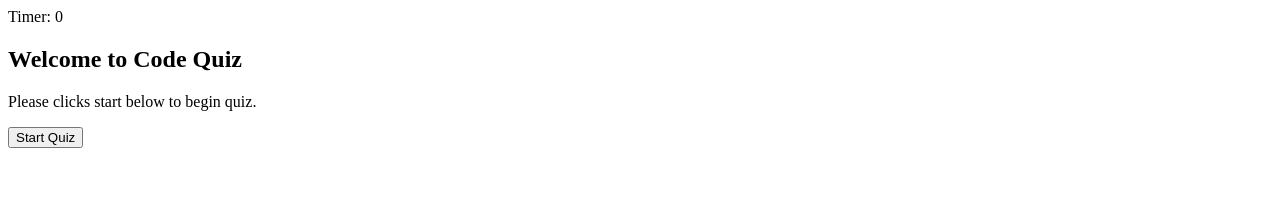
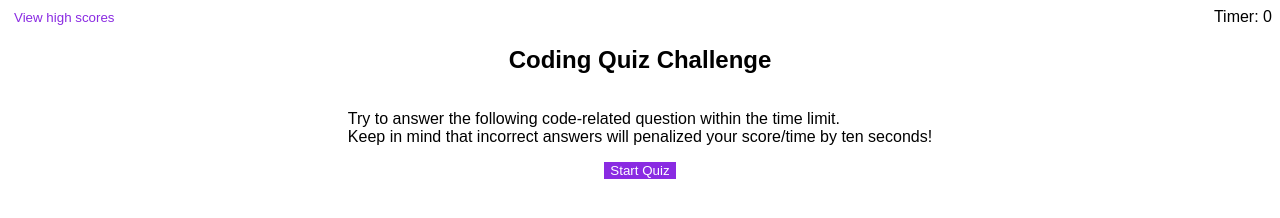
Before and after one commit to lim204/code-quiz, a plain HTML site: page index.html in a window 1280 px wide. Drawn offline with Linux system fonts and the light colour scheme.

Commit message:
drafting css file

```diff
--- a/assets/css/style.css
+++ b/assets/css/style.css
@@ -1,3 +1,35 @@
 * {
     box-sizing: border-box;
+    font-family:Arial, Helvetica, sans-serif
 }
+.top-bar timer{
+    float:right;
+
+ }
+.top-bar button{
+    outline:none;
+    background-color:white;
+    color: blueviolet;
+}
+.start-content{
+    justify-content: center;
+}
+.timer{
+    float:right;
+}
+#start-content{
+    display: flex;
+    flex-direction:column;
+    flex-wrap:wrap;
+    align-content: center;
+    justify-content: center;
+    align-items: center;
+}
+button{
+    outline: none;
+    background-color:blueviolet;
+    color: white;
+    border: 0px;
+
+
+}
--- a/assets/js/script.js
+++ b/assets/js/script.js
@@ -8,6 +8,7 @@ var contentEl = document.querySelector('#content');
 var startBtnEl = document.querySelector('#start');
 var timer;
 var score=0;
+
 
 // list of all questions, choices, and answers
 var questions = [
@@ -55,12 +56,11 @@ function renderNextQuestion (){
 
     for(var i=0; i<currentQuestion.choices.length; i++){
         var buttonEl = document.createElement('button');
-        buttonEl.setAttribute('class', 'choice');
+        buttonEl.setAttribute('class','choice');
         buttonEl.textContent = currentQuestion.choices[i];
         contentEl.appendChild(buttonEl);
     }
 }
-
 
 //build an even listener that listen for a star buttom to be click
 startBtnEl.addEventListener('click', function(event){
@@ -71,10 +71,10 @@ startBtnEl.addEventListener('click', function(event){
      console.log('timer started');
 
      timeLeft--;
-     timeLeftEl.textContent=timeLeft;
+     timeLeftEl.textContent = timeLeft;
 
      if (timeLeft === 0){
-        //Todo: need a fuction that closes the quiz tell user whether the lost or won or score was
+        //Todo: need a function that closes the quiz tell user whether the lost or won or score was
         // build the rest of game over logic
         // page with result
         clearInterval (timer);
@@ -96,7 +96,7 @@ function endQuiz(){
 
     buttonEl.textContent='submit'
 
-    buttonEl.setAttribute('id','scorebutton')
+    buttonEl.setAttribute('id','scoreButton')
     contentEl.appendChild(inputEl)
     contentEl.appendChild(buttonEl)
 }
@@ -106,7 +106,7 @@ contentEl.addEventListener('click',function(event){
     var currentQuestion = questions[indexOfCurrentQuestion];
 
 
-//build an if statement for elemnet of the bottom that will match the condition
+//build an if statement for element of the bottom that will match the condition
 
 if ( event.target.matches('.choice')){
    // console.log(event.target.textContent)
@@ -115,31 +115,31 @@ if ( event.target.matches('.choice')){
     score++
     console.log('Your score is'+score);
      // increase the current score
-     //increase the index of currentquestion
-     // render next question
+
    }else{
-    console.log('hkjhkj');
+    timeLeft -= 10;
     //decrease timer 10 seconds
-    //increase the index of current question
+
+   }
+   //increase the index of current question
     //renderquestion();
-   }
    indexOfCurrentQuestion++
     if (indexOfCurrentQuestion >= questions.length){
         clearInterval(timer);
-        console.log('quis end');
+        console.log('Quiz end');
         endQuiz();
 
     }
     else{
         renderNextQuestion();
     }
-
-
 }
 
 
 });
 //create highScores array
+
+
 
 function saveScore(event){
     event.preventDefault()
@@ -150,10 +150,11 @@ function saveScore(event){
 
     //.push object into highscores array
 
+
     //localStorage.setItem("My high scores", highScores)
 
     localStorage.setItem(initials, score)
 
     //display all highsscores in local storage
 }
-buttonEl.addEventListener('click',saveScore)
+buttonEl.addEventListener('click',saveScore);
--- a/index.html
+++ b/index.html
@@ -1,5 +1,6 @@
 <!DOCTYPE html>
-<html>
+<html lang="en">
+
 <head>
     <meta charset="UTF-8" />
     <meta name="viewport" content="width=device-width, initial-scale=1" />
@@ -8,15 +9,18 @@
 </head>
 
 <body>
-    <header>
-        Timer: <span id="timeLeft">0</span>
+    <header class="top-bar">
+        <button>View high scores</button>
+       <div class="timer">Timer: <span id="timeLeft">0</span>
+       </div>
     </header>
 
 
-    <h2 id="heading">Welcome to Code Quiz</h2>
-    <div id="content">
+
+    <div id="start-content">
+        <h2>Coding Quiz Challenge</h2>
         <p>
-            Please clicks start below to begin quiz.
+            Try to answer the following code-related question within the time limit.<br> Keep in mind that incorrect answers will penalized your score/time by ten seconds!
         </p>
 
 
@@ -24,7 +28,10 @@
     </div>
 
 
-
+    <div id="question">
+        <h2 id="heading"> </h2>
+        <div id="content"> </div>
+    </div>
 
 
 
```
